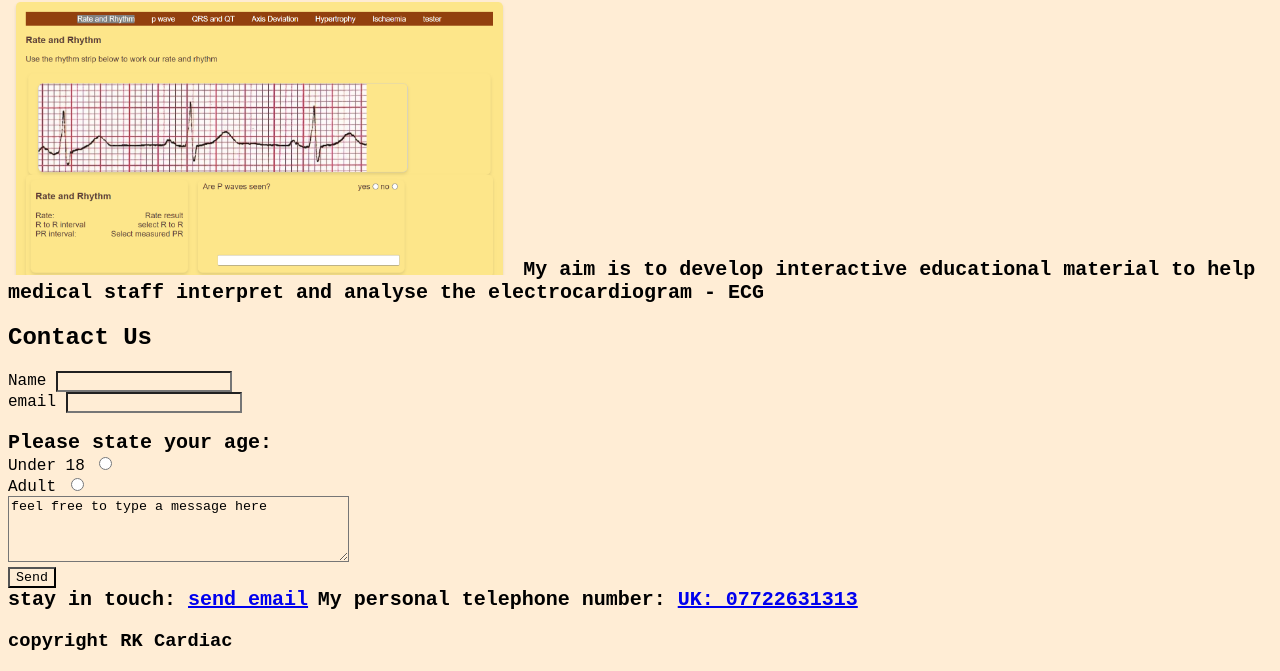
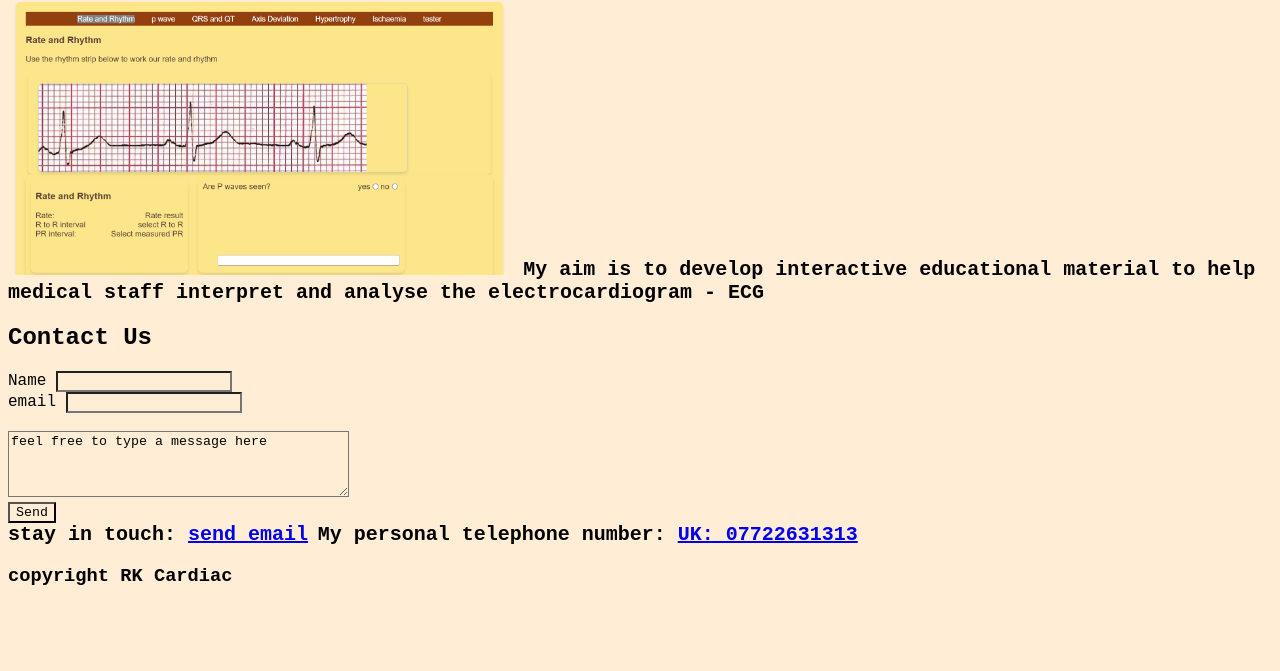
Before and after one commit to rickaspar/portfolio, a plain HTML site: page index.html in a window 1280 px wide. Shown: the part 872-1543 px from the top of the page. After the commit the page ends 1478 px from the top, so only its background shows below. Drawn offline with Linux system fonts and the light colour scheme.

Commit message:
removed radio buttons

```diff
--- a/index.html
+++ b/index.html
@@ -52,11 +52,6 @@
             <input id="name"><br>
             <label for="email">email</label>
             <input id="email"><br><br>
-            <p>Please state your age: </p><br>
-            <label for="under18">Under 18</label>
-            <input type="radio" id="under18" name="age_group"><br>
-            <label for="adult">Adult</label>
-            <input type="radio" id="adult" name="age_group"><br>
             <textarea rows= "4" cols = "40" >feel free to type a message here</textarea><br>
             <button type="submit">Send</button><br>
             <p>stay in touch: <a href="mailto: rickasparian@gmail.com">send email</a></p>
```
